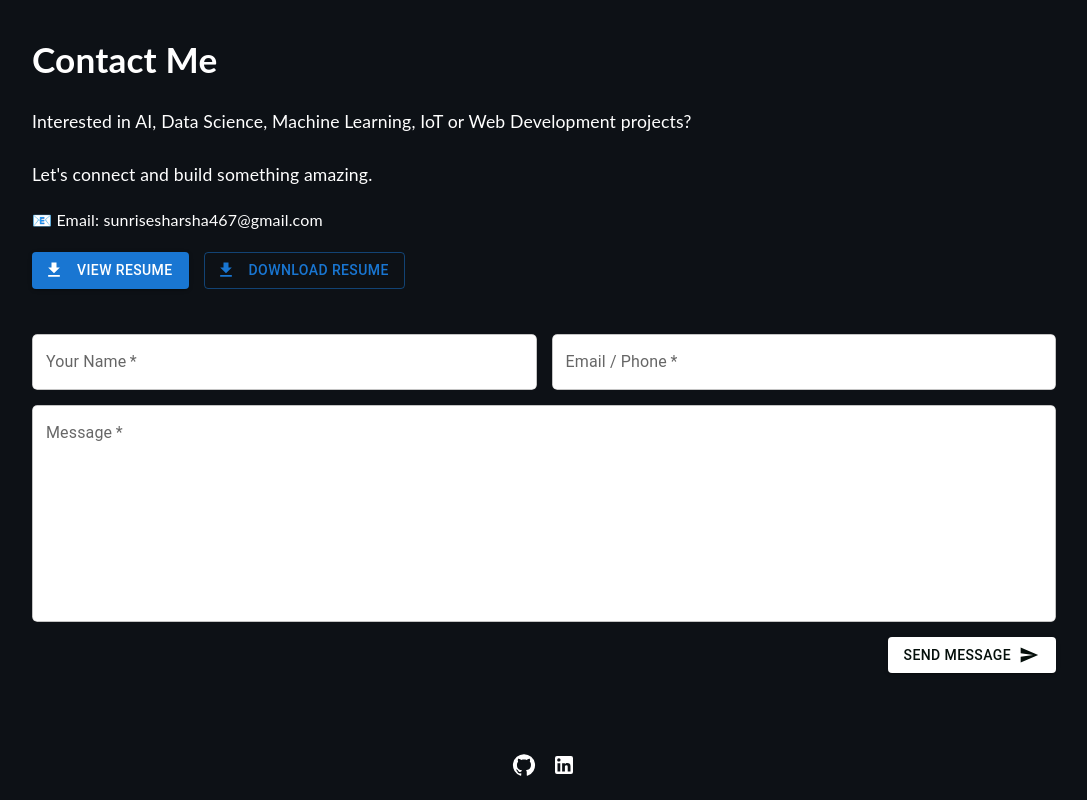
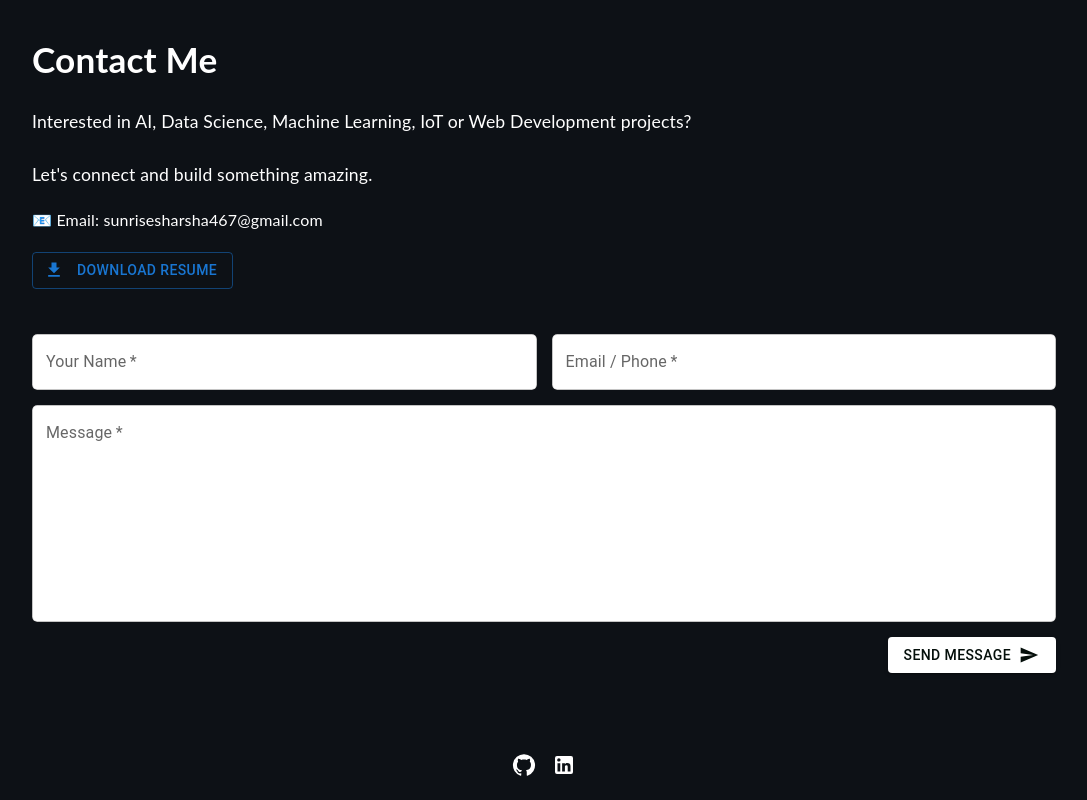
Before and after one commit to Aluval/Harsha_Portfolio, a React (Create React App) app: page / in a window 1280 px wide. Shown: the part 8717-9517 px from the top of the page, without its empty margins (96-1183 px from the left). Built offline with nearby package versions, Linux system fonts and the light colour scheme.

Commit message:
Portfolio Update

```diff
--- a/src/components/Contact.tsx
+++ b/src/components/Contact.tsx
@@ -52,15 +52,6 @@ function Contact() {
           </div>
 
           <div className="resume-buttons">
-            <Button
-              variant="contained"
-              startIcon={<DownloadIcon />}
-              href="/resume/Harsha_AI_Engineer_Resume.pdf"
-              target="_blank"
-            >
-              View Resume
-            </Button>
-
             <Button
               variant="outlined"
               startIcon={<DownloadIcon />}
```
